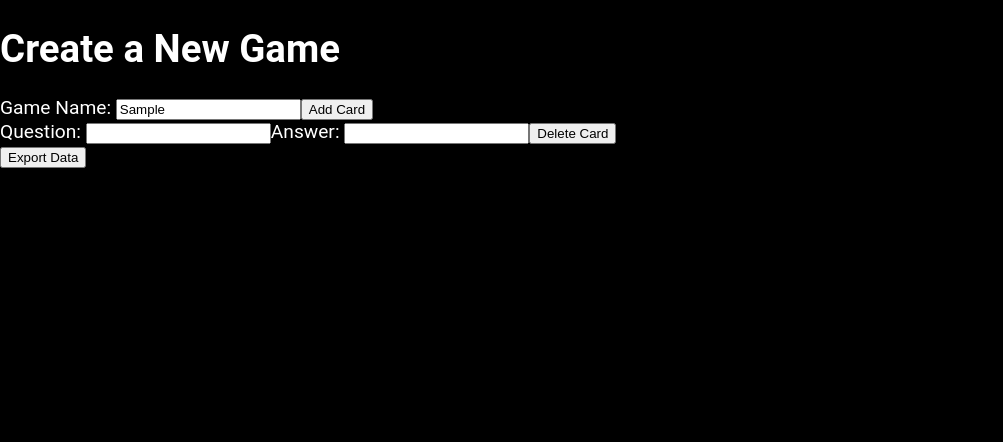
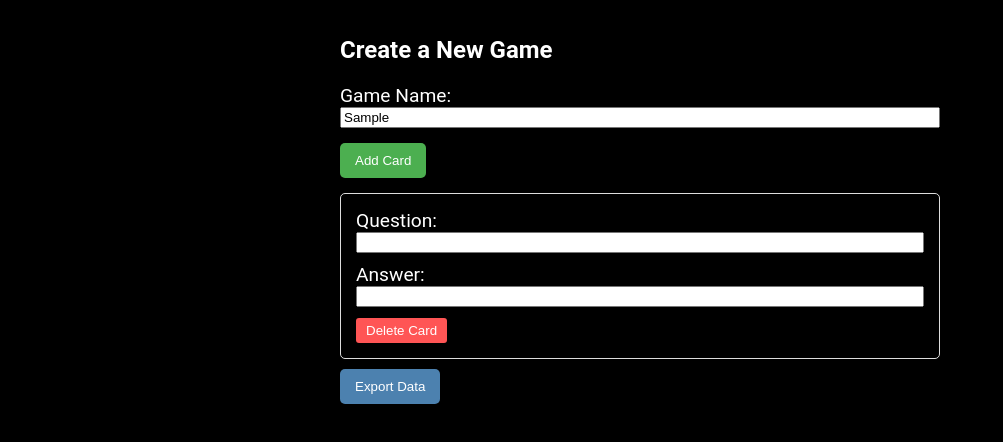
Before and after one commit to RAH-Code-dev/memorama, a Next.js app in the folder frontend/: page /create in a window 1280 px wide. Both pictures are taken after typing "Sample" into the empty fields and a click on the button "Add Card". Shown: the top 442 px of the page, without its empty margins (0-1003 px from the left). Built offline with nearby package versions, Linux system fonts and the light colour scheme.

Commit message:
add styles

```diff
--- a/frontend/src/app/create/page.jsx
+++ b/frontend/src/app/create/page.jsx
@@ -1,11 +1,12 @@
 import React from "react";
 import GameForm from "@/components/GameForm";
+import styles from "@/styles/pages/create.module.css";
 
 const Create = () => {
   return (
-    <div>
-      <h1>Create a New Game</h1>
-      <GameForm></GameForm>
+    <div className={styles.container}>
+      <h1 className={styles.title}>Create a New Game</h1>
+      <GameForm />
     </div>
   );
 };
--- a/frontend/src/components/CardForm.jsx
+++ b/frontend/src/components/CardForm.jsx
@@ -1,4 +1,5 @@
 import React from "react";
+import styles from "@/styles/components/CardForm.module.css";
 
 const CardForm = ({ index, card, onCardChange, onDeleteCard }) => {
   const handleQuestionChange = (e) => {
@@ -10,20 +11,29 @@ const CardForm = ({ index, card, onCardChange, onDeleteCard }) => {
   };
 
   return (
-    <div>
-      <label>
-        Question:{" "}
+    <div className={styles.cardContainer}>
+      <label className={styles.labelInput}>
+        Question:
         <input
           type="text"
           value={card.question}
-          onChange={handleQuestionChange}
+          onChange={(e) => onCardChange(index, "question", e.target.value)}
         />
       </label>
-      <label>
-        Answer:{" "}
-        <input type="text" value={card.answer} onChange={handleAnswerChange} />
+      <label className={styles.labelInput}>
+        Answer:
+        <input
+          type="text"
+          value={card.answer}
+          onChange={(e) => onCardChange(index, "answer", e.target.value)}
+        />
       </label>
-      <button onClick={() => onDeleteCard(index)}>Delete Card</button>
+      <button
+        className={styles.deleteButton}
+        onClick={() => onDeleteCard(index)}
+      >
+        Delete Card
+      </button>
     </div>
   );
 };
--- a/frontend/src/components/GameForm.jsx
+++ b/frontend/src/components/GameForm.jsx
@@ -2,6 +2,7 @@
 
 import React, { useState } from "react";
 import CardForm from "./CardForm";
+import styles from "@/styles/components/GameForm.module.css";
 
 const GameForm = () => {
   const [gameName, setGameName] = useState("");
@@ -33,12 +34,14 @@ const GameForm = () => {
   };
 
   return (
-    <div>
-      <label>
-        Game Name:{" "}
+    <div className={styles.formContainer}>
+      <label className={styles.labelInput}>
+        Game Name:
         <input type="text" value={gameName} onChange={handleGameNameChange} />
       </label>
-      <button onClick={handleAddCard}>Add Card</button>
+      <button className={styles.button} onClick={handleAddCard}>
+        Add Card
+      </button>
       {cards.map((card, index) => (
         <CardForm
           key={index}
@@ -48,7 +51,10 @@ const GameForm = () => {
           onDeleteCard={handleDeleteCard}
         />
       ))}
-      <button onClick={() => exportGameData(gameName, cards)}>
+      <button
+        className={`${styles.button} ${styles.button_export}`}
+        onClick={() => exportGameData(gameName, cards)}
+      >
         Export Data
       </button>
     </div>
--- /dev/null
+++ b/frontend/src/styles/components/CardForm.module.css
@@ -0,0 +1,25 @@
+.cardContainer {
+  margin-top: 15px;
+  padding: 15px;
+  border: 1px solid #ddd;
+  border-radius: 5px;
+}
+
+.labelInput {
+  display: flex;
+  flex-direction: column;
+  margin-bottom: 10px;
+}
+
+.deleteButton {
+  background-color: #ff5555;
+  color: #fff;
+  padding: 5px 10px;
+  border: none;
+  cursor: pointer;
+  border-radius: 3px;
+}
+
+.deleteButton:hover {
+  background-color: #cc0000;
+}
--- /dev/null
+++ b/frontend/src/styles/components/GameForm.module.css
@@ -0,0 +1,33 @@
+.formContainer {
+  margin-top: 20px;
+}
+
+.labelInput {
+  display: flex;
+  flex-direction: column;
+  margin-bottom: 5px;
+}
+
+.button {
+  background-color: #4caf50;
+  color: #fff;
+  padding: 10px 15px;
+  border: none;
+  cursor: pointer;
+  border-radius: 5px;
+  margin-right: 10px;
+  margin-top: 10px;
+}
+
+.button_export {
+  background-color: #4c81af;
+
+}
+
+.button:hover {
+  background-color: #45a049;
+}
+
+.button_export:hover {
+  background-color: #42729b;
+}
--- /dev/null
+++ b/frontend/src/styles/pages/create.module.css
@@ -0,0 +1,10 @@
+.container {
+  max-width: 600px;
+  margin: 0 auto;
+  padding: 20px;
+}
+
+.title {
+  font-size: 24px;
+  margin-bottom: 20px;
+}
```
